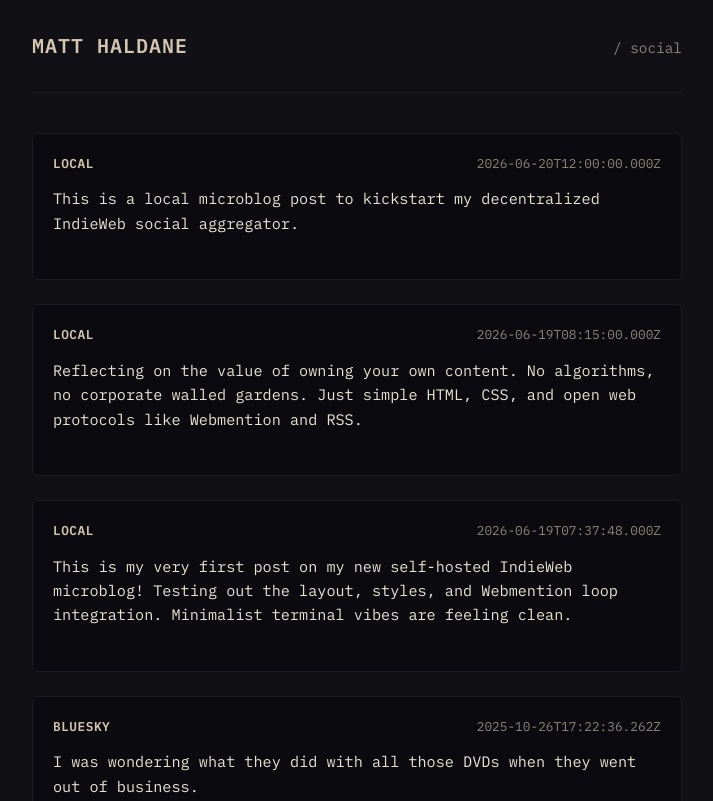
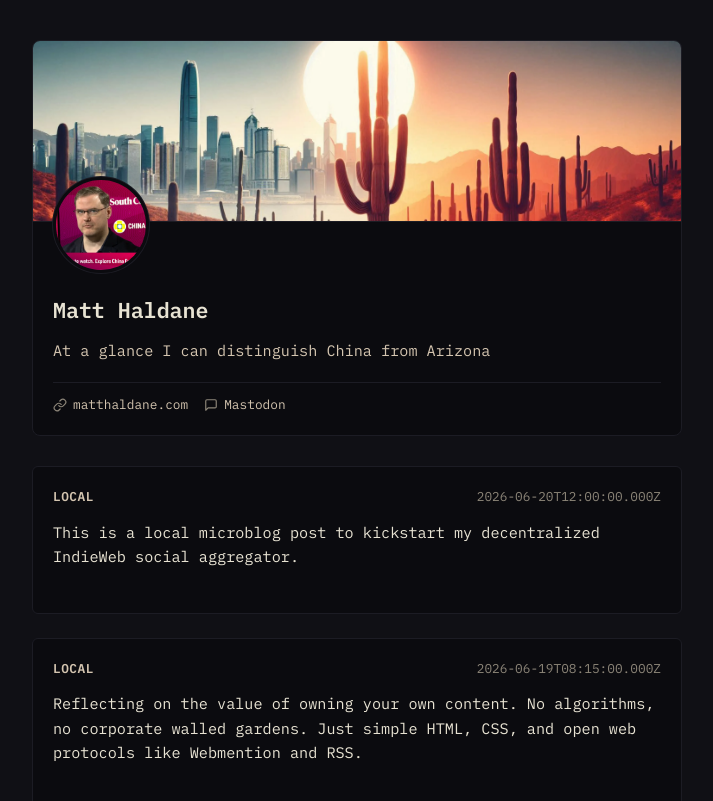
Before and after one commit to mdhaldane/social, an Eleventy site: page src/index.liquid in a window 1280 px wide. Shown: the top 801 px of the page, without its empty margins (283-996 px from the left). Built offline with nearby package versions, Linux system fonts and the light colour scheme; Eleventy itself is replaced by a stand-in of ours; files that its build step writes are made by us from their sources; a script that the page names is missing.

Commit message:
Add microblog profile banner

```diff
--- a/src/_data/archive.json
+++ b/src/_data/archive.json
@@ -362,7 +362,7 @@
       "uri": "https://www.politico.com/news/2023/10/13/open-philanthropy-funding-ai-policy-00121362",
       "title": "How a billionaire-backed network of AI advisers took over Washington",
       "description": "A sprawling network spread across Congress, federal agencies and think tanks is pushing policymakers to put AI apocalypse at the top of the agenda — potentially boxing out other worries and benefiting top AI companies with ties to the network.",
-      "thumb": "https://files.mastodon.social/cache/preview_cards/images/075/875/197/original/17e5082a2e043228.jpeg"
+      "thumb": ""
     }
   },
   {
--- a/src/_includes/base.liquid
+++ b/src/_includes/base.liquid
@@ -10,12 +10,14 @@
 <body>
 
 <div class="container">
+  {% if page.url != "/" %}
   <header class="masthead">
     <div class="masthead-inner">
       <a href="https://matthaldane.com" class="site-title">Matt Haldane</a>
       <span class="site-subtitle">/ social</span>
     </div>
   </header>
+  {% endif %}
 
   <main id="main-content">
     {{ content }}
--- a/src/css/style.css
+++ b/src/css/style.css
@@ -412,3 +412,129 @@ body {
     border-bottom: 1px solid #1c1c24;
   }
 }
+
+/* Profile Header Styling */
+.profile-header {
+  border: 1px solid #1c1c24;
+  border-radius: 8px;
+  overflow: hidden;
+  background-color: #0b0b0f;
+  margin-top: 40px;
+  margin-bottom: 30px;
+}
+
+.profile-banner {
+  width: 100%;
+  height: 180px;
+  overflow: hidden;
+  border-bottom: 1px solid #1c1c24;
+}
+
+.profile-banner img {
+  width: 100%;
+  height: 100%;
+  object-fit: cover;
+  display: block;
+}
+
+.profile-info-container {
+  padding: 0 20px 20px 20px;
+  position: relative;
+}
+
+.profile-avatar-wrapper {
+  position: relative;
+  margin-top: -45px;
+  margin-bottom: 12px;
+  display: inline-block;
+}
+
+.profile-avatar {
+  width: 90px;
+  height: 90px;
+  border-radius: 50%;
+  border: 3px solid #0b0b0f;
+  box-shadow: 0 0 0 1px #1c1c24;
+  background-color: #101015;
+  object-fit: cover;
+  display: block;
+}
+
+.profile-details {
+  display: flex;
+  flex-direction: column;
+  gap: 8px;
+}
+
+.profile-name-group {
+  display: flex;
+  flex-direction: column;
+}
+
+.profile-display-name {
+  margin: 0;
+  font-size: 1.35rem;
+  font-weight: 600;
+  color: #E8E3D3;
+}
+
+.profile-handle {
+  font-size: 0.8rem;
+  color: #8c8578;
+}
+
+.profile-bio {
+  margin: 4px 0 8px 0;
+  font-size: 0.95rem;
+  color: #D4C5B0;
+  line-height: 1.5;
+}
+
+.profile-meta-links {
+  display: flex;
+  flex-wrap: wrap;
+  gap: 16px;
+  font-size: 0.8rem;
+  color: #8c8578;
+  border-top: 1px solid #1c1c24;
+  padding-top: 12px;
+  margin-top: 4px;
+}
+
+.profile-meta-item {
+  display: flex;
+  align-items: center;
+  gap: 6px;
+}
+
+.profile-meta-item a {
+  color: #D4C5B0;
+  text-decoration: none;
+}
+
+.profile-meta-item a:hover {
+  color: #dfd4c4;
+  text-decoration: underline;
+}
+
+.profile-meta-item .icon {
+  color: #8c8578;
+  flex-shrink: 0;
+}
+
+@media (max-width: 480px) {
+  .profile-banner {
+    height: 120px;
+  }
+  .profile-avatar-wrapper {
+    margin-top: -35px;
+  }
+  .profile-avatar {
+    width: 70px;
+    height: 70px;
+  }
+  .profile-meta-links {
+    flex-direction: column;
+    gap: 8px;
+  }
+}
--- a/src/index.liquid
+++ b/src/index.liquid
@@ -3,6 +3,33 @@ layout: base.liquid
 title: "Matt Haldane | Social Feed"
 description: "A centralized social timeline aggregating posts from Bluesky, Mastodon, and local IndieWeb notes."
 ---
+
+<div class="profile-header">
+  <div class="profile-banner">
+    <img src="/images/banner.jpg" alt="Profile Banner" />
+  </div>
+  <div class="profile-info-container">
+    <div class="profile-avatar-wrapper">
+      <img class="profile-avatar" src="/images/avatar.png" alt="Matt Haldane" />
+    </div>
+    <div class="profile-details">
+      <div class="profile-name-group">
+        <h1 class="profile-display-name">Matt Haldane</h1>
+      </div>
+      <p class="profile-bio">At a glance I can distinguish China from Arizona</p>
+      <div class="profile-meta-links">
+        <span class="profile-meta-item">
+          <svg class="icon" viewBox="0 0 24 24" width="14" height="14" stroke="currentColor" stroke-width="2" fill="none" stroke-linecap="round" stroke-linejoin="round"><path d="M10 13a5 5 0 0 0 7.54.54l3-3a5 5 0 0 0-7.07-7.07l-1.72 1.71"></path><path d="M14 11a5 5 0 0 0-7.54-.54l-3 3a5 5 0 0 0 7.07 7.07l1.71-1.71"></path></svg>
+          <a href="https://matthaldane.com" target="_blank" rel="noopener noreferrer">matthaldane.com</a>
+        </span>
+        <span class="profile-meta-item">
+          <svg class="icon" viewBox="0 0 24 24" width="14" height="14" stroke="currentColor" stroke-width="2" fill="none" stroke-linecap="round" stroke-linejoin="round"><path d="M21 15a2 2 0 0 1-2 2H7l-4 4V5a2 2 0 0 1 2-2h14a2 2 0 0 1 2 2z"></path></svg>
+          <a href="https://mastodon.social/@mdhaldane" target="_blank" rel="noopener noreferrer">Mastodon</a>
+        </span>
+      </div>
+    </div>
+  </div>
+</div>
 
 <div class="feed-container">
   {% for item in collections.unifiedFeed %}
```
Also changed, not shown: .eleventy.js, src/images/avatar.png (added), src/images/banner.jpg (added), 1 other file.
